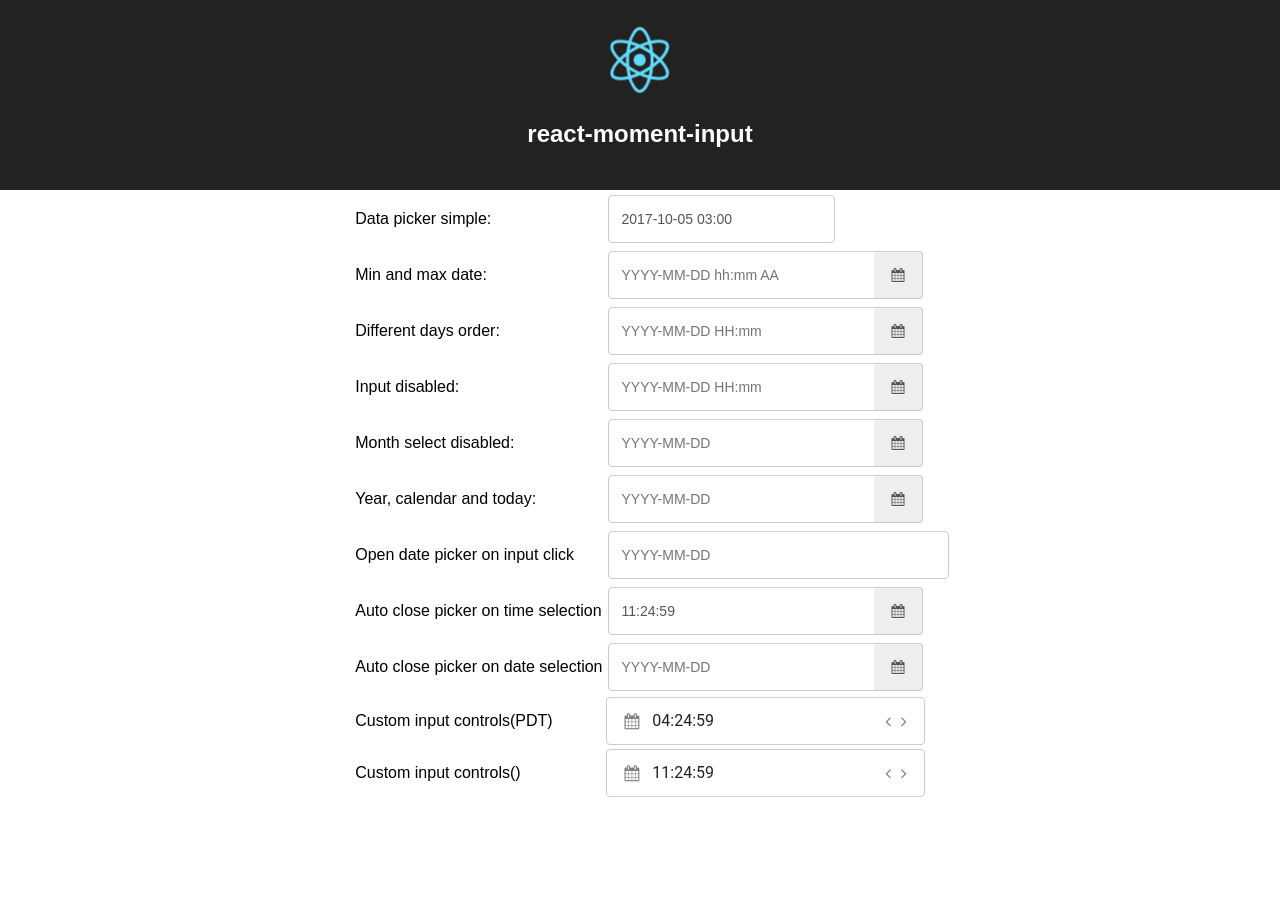
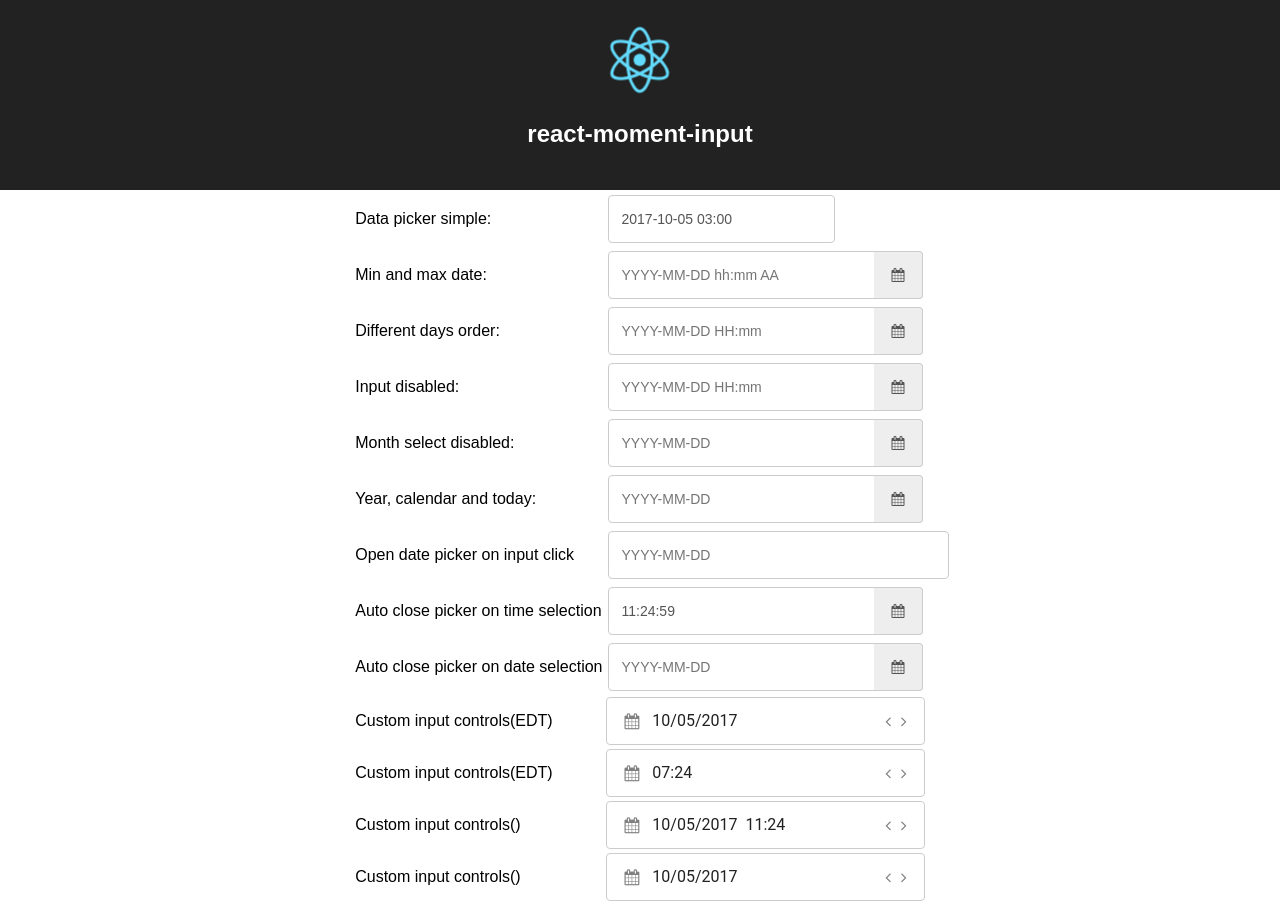
Before and after one commit to yash2code/react-moment-input, a React app: page / in a window 1280 px wide. Shown: the top 903 px of the page. Before the commit the page ends 800 px from the top, so only its background shows below. Built offline with nearby package versions, Linux system fonts and the light colour scheme.

Commit message:
bugfix on custom controls (v0.2.26)

```diff
--- a/package.json
+++ b/package.json
@@ -1,6 +1,6 @@
 {
   "name": "react-moment-input",
-  "version": "0.2.25",
+  "version": "0.2.26",
   "dependencies": {
     "font-awesome": "^4.7.0",
     "input-material-ui": "^1.3.0",
--- a/src/App.js
+++ b/src/App.js
@@ -10,7 +10,8 @@
         super(props)
         this.state = {
             value: moment(),
-            tzValue : moment().tz('America/Los_Angeles')
+            tzValue : moment().tz('America/New_York'),
+            tzTimeValue : moment().tz('America/New_York')
         }
     }
   render() {
@@ -126,7 +127,7 @@
               <tr>
                   <td>Custom input controls({this.state.tzValue.format('z')})</td>
                   <td><MomentInput
-                      format="HH:mm:ss"
+                      format="MM/DD/YYYY"
                       options={false}
                       value={this.state.tzValue}
                       readOnly={false}
@@ -140,9 +141,54 @@
                       </td>
               </tr>
               <tr>
+                  <td>Custom input controls({this.state.tzTimeValue.format('z')})</td>
+                  <td><MomentInput
+                      format="HH:mm"
+                      options={false}
+                      value={this.state.tzTimeValue}
+                      readOnly={false}
+                      icon={true}
+                      tab={1}
+                      autoClose
+                      enableInputClick
+                      inputCustomControl
+                      iconType={<i className='fa fa-calendar' style={{cursor: 'pointer', padding: '0px 5px',color:'grey'}}/>}
+                      onChange={(tzValue)=> {this.setState({tzTimeValue:tzValue})}} /></td>
+              </tr>
+              <tr>
                   <td>Custom input controls({this.state.value.format('z')})</td>
                   <td><MomentInput
-                      format="HH:mm:ss"
+                      format="MM/DD/YYYY  HH:mm"
+                      options={false}
+                      value={this.state.value.clone()}
+                      readOnly={false}
+                      icon={true}
+                      tab={1}
+                      autoClose
+                      enableInputClick
+                      inputCustomControl
+                      iconType={<i className='fa fa-calendar' style={{cursor: 'pointer', padding: '0px 5px',color:'grey'}}/>}
+                      onChange={(value)=> {this.setState({value:value})}} /></td>
+              </tr>
+              <tr>
+                  <td>Custom input controls({this.state.value.format('z')})</td>
+                  <td><MomentInput
+                      format="MM/DD/YYYY"
+                      options={false}
+                      value={this.state.value.clone()}
+                      readOnly={false}
+                      icon={true}
+                      tab={1}
+                      autoClose
+                      enableInputClick
+                      inputCustomControl
+                      iconType={<i className='fa fa-calendar' style={{cursor: 'pointer', padding: '0px 5px',color:'grey'}}/>}
+                      onChange={(value)=> {this.setState({value:value})}} /></td>
+              </tr>
+              <tr>
+                  <td>Custom input controls({this.state.value.format('z')})</td>
+                  <td><MomentInput
+                      format="HH:mm"
                       options={false}
                       value={this.state.value.clone()}
                       readOnly={false}
```
Also changed, not shown: src/lib/index.js, 1 other file (tests, documents, lock files or other folders).
